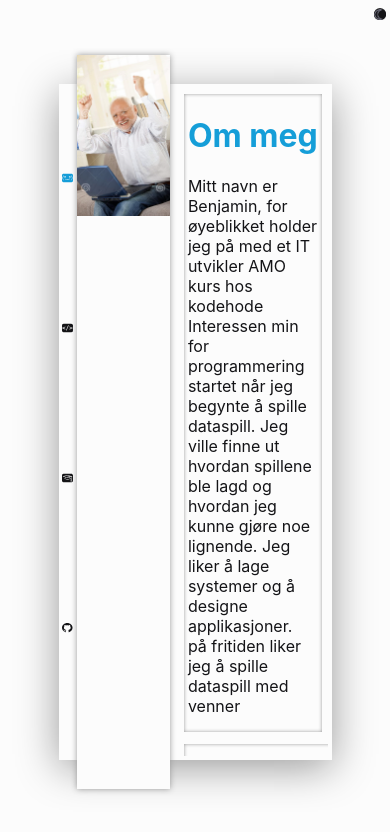
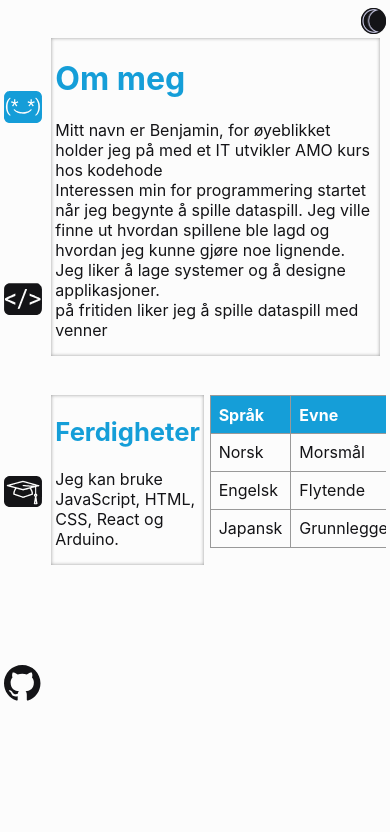
Before and after one commit to Bennnis99/CV, a Next.js app: page / in a window 390 px wide. Shown: the top 832 px of the page. Built offline with nearby package versions, Linux system fonts and the light colour scheme.

Commit message:
litt mobile greier

```diff
--- /dev/null
+++ b/components/ScreenSizes.js
@@ -0,0 +1,20 @@
+const sizes = {
+    mobileS: '320px',
+    mobileM: '375px',
+    mobileL: '425px',
+    tablet: '768px',
+    laptop: '1024px',
+    laptopL: '1440px',
+    desktop: '2560px'
+  }
+
+export const device = {
+mobileS: `(max-width: ${sizes.mobileS})`,
+mobileM: `(max-width: ${sizes.mobileM})`,
+mobileL: `(max-width: ${sizes.mobileL})`,
+tablet: `(max-width: ${sizes.tablet})`,
+laptop: `(max-width: ${sizes.laptop})`,
+laptopL: `(max-width: ${sizes.laptopL})`,
+desktop: `(max-width: ${sizes.desktop})`,
+desktopL: `(max-width: ${sizes.desktop})`
+}
--- /dev/null
+++ b/components/StyledComponents.js
@@ -0,0 +1,75 @@
+import styled from "styled-components"
+import { device } from "./ScreenSizes"
+
+export const MainBox = styled.div`
+    width: 70vw;
+    height: 80vh;
+    margin: 10vh auto 0 auto;
+    padding: 1vw;
+    display: flex;
+
+    @media ${device.mobileL} {
+        width: 100vw;
+        height: 100vh;
+        margin: 0;
+    }
+`
+
+export const LinkContainer = styled.div`
+display: grid;
+grid-template-columns: 1fr;
+grid-template-rows: 1fr 1fr 1fr 1fr;
+gap: 12vh 0;
+grid-auto-flow: row;
+grid-template-areas:
+    "."
+    "."
+    "."
+    ".";
+margin: 10vh 1vw 10vh 0vw;
+width: 4vw;
+justify-content: center;
+
+@media ${device.mobileL} {
+    width: 10vw;
+}
+`
+
+export const BoxBox = styled.div`
+display: flex;
+flex-direction: column;
+width: 56vw;
+overflow-y:scroll;
+
+@media ${device.mobileL} {
+    width: 90vw;
+}
+`
+
+export const StyledProfile = styled.div`
+margin: -4vh 2vw -4vh 0;
+width: 35vw;
+img {
+    object-fit: cover;
+}
+
+@media ${device.mobileL} {
+    display: none;
+}
+`
+export const StyledTable = styled.table`
+border-collapse: collapse;
+width: 100%;
+margin-bottom: 2vh;
+
+td {
+    padding: 8px;
+}
+th {
+    padding-top: 12px;
+    padding-bottom: 12px;
+    text-align: left;
+    color: white;
+    padding: 8px;
+}
+`
--- a/pages/_app.js
+++ b/pages/_app.js
@@ -5,6 +5,7 @@ import { useState, useEffect } from "react"
 import styled, { ThemeProvider } from "styled-components";
 import { lightTheme, darkTheme, GlobalStyles } from "../themes/ThemeConfig"
 import Image from "next/image"
+import { device } from "../components/ScreenSizes";
 
 import lightModeIcon from "../public/lightmode2.png"
 import darkModeIcon from "../public/darkmode2.png"
@@ -28,6 +29,10 @@ const DarkThemeButton = styled.button`
     :active {
         transform: scale(0.93);
     }
+    @media ${device.mobileL} {
+      width: 3vh;
+      height: 3vh;
+    }
 `
 
 const LightThemeButton = styled.button`
@@ -48,6 +53,10 @@ const LightThemeButton = styled.button`
     }
     :active {
         transform: scale(0.8);
+    }
+    @media ${device.mobileL} {
+      width: 3vh;
+      height: 3vh;
     }
 `
 
--- a/pages/index.js
+++ b/pages/index.js
@@ -4,43 +4,13 @@ import Image from "next/image"
 import React from "react"
 import Head from "next/head"
 
+import { MainBox, LinkContainer, BoxBox, StyledProfile, StyledTable } from "../components/StyledComponents"
+import { device } from "../components/ScreenSizes"
 
-const MainBox = styled.div`
-    width: 70vw;
-    height: 80vh;
-    margin: 10vh auto 0 auto;
-    padding: 1vw;
-    display: flex;
-`
-
-const LinkContainer = styled.div`
-    display: grid;
-    grid-template-columns: 1fr;
-    grid-template-rows: 1fr 1fr 1fr 1fr;
-    gap: 12vh 0;
-    grid-auto-flow: row;
-    grid-template-areas:
-        "."
-        "."
-        "."
-        ".";
-    margin: 10vh 1vw 10vh 0vw;
-    width: 4vw;
-    justify-content: center;
-`
-
-const StyledProfile = styled.div`
-    margin: -4vh 2vw -4vh 0;
-    width: 35vw;
-    img {
-        object-fit: cover;
-        object-position: 67% 100%;
-    }
-`
 const StyledDivs = styled.div`
     display: grid;
     grid-template-columns: 1fr 1fr;
-    grid-template-rows: 1fr 1fr;
+    grid-template-rows: 1fr;
     gap: 1.5vw 1.5vw;
     grid-template-areas:
         ". .";
@@ -49,32 +19,15 @@ const StyledDivs = styled.div`
 const StyledDivs1 = styled.div`
     padding: 0 1vw;
     margin: 1.5vw;
+    @media ${device.mobileL} {
+        margin-top: 4vh;
+        margin-bottom: 4vh;
+    }
 `
 const StyledDivs2 = styled.div`
     padding: 0 1vw;
 `
-const BoxBox = styled.div`
-    display: flex;
-    flex-direction: column;
-    width: 56vw;
-    overflow-y:scroll;
-`
-const StyledTable = styled.table`
-    border-collapse: collapse;
-    width: 100%;
-    margin-bottom: 2vh;
 
-    td {
-        padding: 8px;
-    }
-    th {
-        padding-top: 12px;
-        padding-bottom: 12px;
-        text-align: left;
-        color: white;
-        padding: 8px;
-    }
-`
 
 
 export default function Home() {
@@ -145,8 +98,6 @@ export default function Home() {
                                 Jeg kan bruke JavaScript, HTML, CSS, React og Arduino.
                             </p>
                         </StyledDivs2>
-                        {/* <StyledDivs2 className="text-area"> */}
-                            {/* <h2>Språk</h2> */}
                             <StyledTable>
                                 <tr>
                                     <th>Språk</th>
@@ -160,8 +111,11 @@ export default function Home() {
                                     <td>Engelsk</td>
                                     <td>Flytende</td>
                                 </tr>
+                                <tr>
+                                    <td>Japansk</td>
+                                    <td>Grunnleggende</td>
+                                </tr>
                             </StyledTable>
-                        {/* </StyledDivs2> */}
                     </StyledDivs>
                 </BoxBox>
             </MainBox>
```
Also changed, not shown: pages/experience.js (+2 -45 lines), pages/projects.js (+1 -38 lines).
